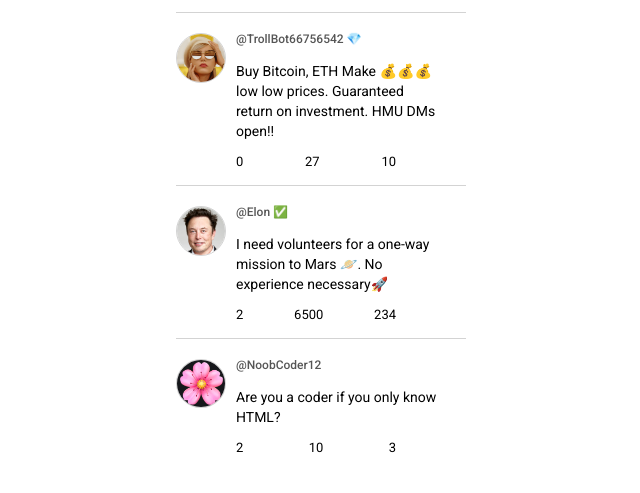
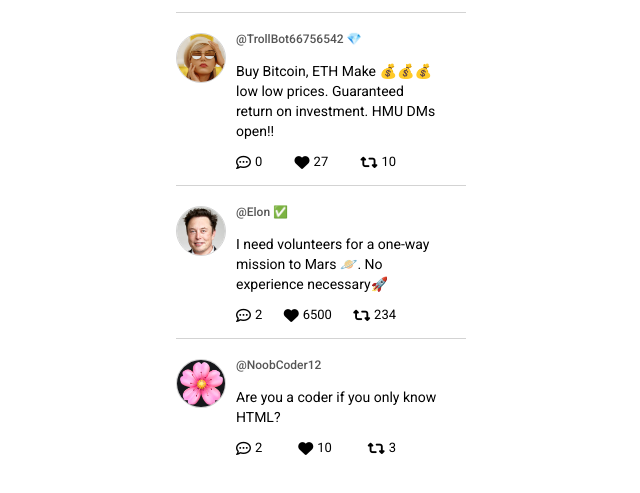
Before and after one commit to ashsass/twimba, a website built with Vite: page index.html in a window 1280 px wide. Shown: the part 197-690 px from the top of the page, without its empty margins (319-959 px from the left). Built offline with nearby package versions, Linux system fonts and the light colour scheme.

Commit message:
Added icons

```diff
--- a/index.html
+++ b/index.html
@@ -7,6 +7,8 @@
 	<link rel="preconnect" href="https://fonts.googleapis.com">
 	<link rel="preconnect" href="https://fonts.gstatic.com" crossorigin>
 	<link href="https://fonts.googleapis.com/css2?family=Roboto:wght@400;500;600&display=swap" rel="stylesheet">
+	<!-- Font Awesome -->
+	<link rel="stylesheet" href="https://cdnjs.cloudflare.com/ajax/libs/font-awesome/6.3.0/css/all.min.css" integrity="sha512-SzlrxWUlpfuzQ+pcUCosxcglQRNAq/DZjVsC0lE40xsADsfeQoEypE+enwcOiGjk/bSuGGKHEyjSoQ1zVisanQ==" crossorigin="anonymous" referrerpolicy="no-referrer" />
 </head>
 
 <body>
--- a/index.js
+++ b/index.js
@@ -5,6 +5,13 @@ const tweetInput = document.getElementById('tweet-input')
 tweetBtn.addEventListener('click', function() {
     console.log(tweetInput.value)
 })
+/*
+fa-regular,
+    fa-solid,
+    fa-comment-dots,
+    fa-heart,
+    fa-retweet
+    */
 
 function getFeedHtml(tweets) {
     let feedHTML = ``
@@ -18,12 +25,15 @@ function getFeedHtml(tweets) {
                         <p class="tweet-text">${tweet.tweetText}</p>
                         <div class="tweet-details">
                             <span class="tweet-detail">
+                                <i class="fa-regular fa-comment-dots"></i>
                                 ${tweet.replies.length}
                             </span>
                             <span class="tweet-detail">
+                                <i class="fa-solid fa-heart"></i>
                                 ${tweet.likes}
                             </span>
                             <span class="tweet-detail">
+                                <i class="fa-solid fa-retweet"></i>
                                 ${tweet.retweets}
                             </span>
                         </div>
```
